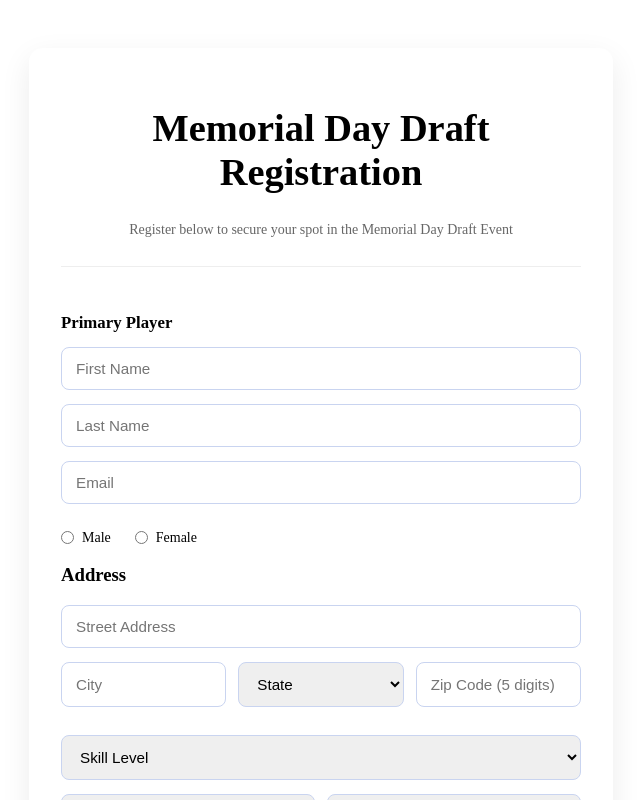
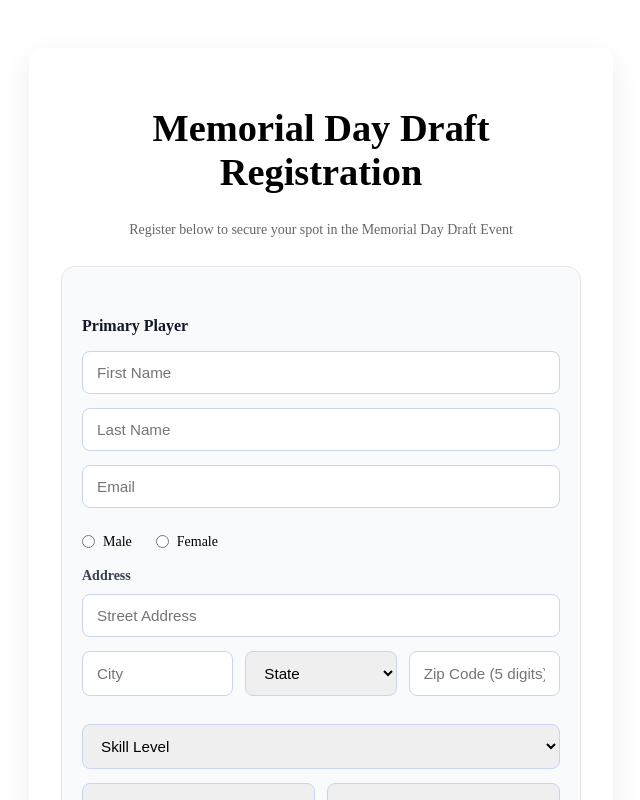
Before and after one commit to markhartley0929-netizen/SingleEventRegistration, a React (Vite) app: page /register in a window 1280 px wide. Shown: the top 800 px of the page, without its empty margins (319-959 px from the left). Built offline with nearby package versions, Linux system fonts and the light colour scheme.

Commit message:
PayPal integration + guards v26

```diff
--- a/src/styles/register.css
+++ b/src/styles/register.css
@@ -238,3 +238,26 @@
 .register-card .form-row.two {
   grid-template-columns: 1fr 1fr;
 }
+
+.form-section {
+  background: #f9fafb;
+  border: 1px solid #e5e7eb;
+  border-radius: 14px;
+  padding: 22px 20px;
+  margin-bottom: 26px;
+}
+
+/* Section headers */
+.form-section > h2 {
+  font-size: 16px;
+  font-weight: 600;
+  margin-bottom: 16px;
+  color: #111827;
+}
+
+.form-section > h3 {
+  font-size: 14px;
+  font-weight: 600;
+  margin: 18px 0 10px;
+  color: #374151;
+}
```
